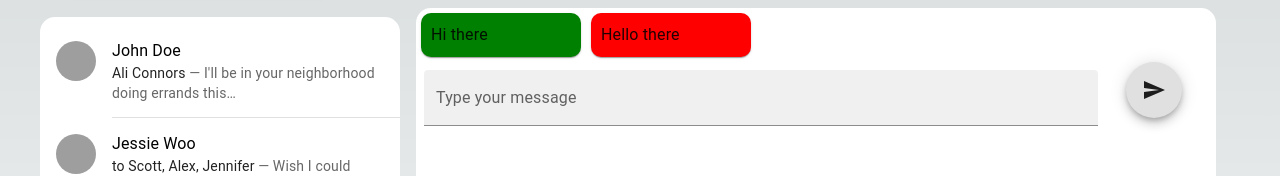
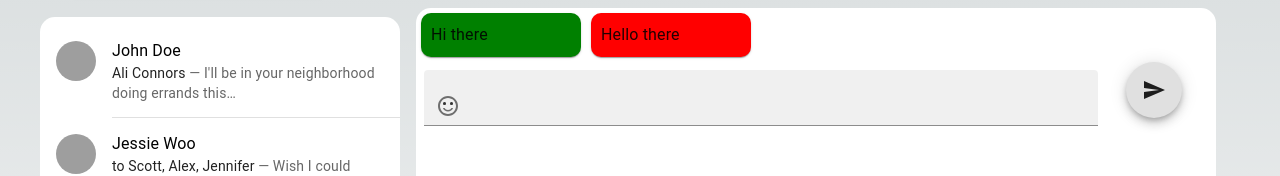
Before and after one commit to bad-eastwind/chatapp_prime, a Next.js app: page / in a window 1280 px wide. Shown: the part 137-313 px from the top of the page. Built offline with nearby package versions, Linux system fonts and the light colour scheme; grey boxes are pictures that could not be loaded.

Commit message:
updated by Anwesh 30 Jun

```diff
--- a/app/UIcomponents/Chatbottom.jsx
+++ b/app/UIcomponents/Chatbottom.jsx
@@ -5,8 +5,9 @@ import * as React from "react";
 import Box from "@mui/material/Box";
 import TextField from '@mui/material/TextField';
 import SearchIcon from '@mui/icons-material/Search';
+import InputAdornment from '@mui/material/InputAdornment';
 import { styled } from "@mui/system";
-
+import { Icon } from "@mui/material";
 // const ExtendedFab = styled(Fab)({
 //   width: "550px", // Set the desired width here
 //   // height: "60px",
@@ -20,14 +21,30 @@ const FabContainer1 = styled('div')({
     gap: '20px', // Set the desired gap between the FABs
   });
 const handleFocus = () => {
-  const label = document.querySelector(".MuiInputLabel-root");
+  const label = document.querySelector("Type your message");
   label.style.display = "none";
 };
 
 const handleBlur = () => {
-  const label = document.querySelector(".MuiInputLabel-root");
+  const label = document.querySelector("Type your message");
   label.style.display = "block";
 };
+
+const TextFieldWithIcon = () => {
+  return (
+    <TextField id="filled-basic"  variant="filled" onFocus={handleFocus} onBlur={handleBlur}
+      InputProps={{
+        startAdornment: (
+          <InputAdornment position="start">
+            <SentimentSatisfiedAltIcon/>
+          </InputAdornment>
+        )
+      }}>
+        Type your message
+      </TextField>
+  );
+};
+
 
 export default function Chatbottom() {
   return (
@@ -39,10 +56,9 @@ export default function Chatbottom() {
       }}
       noValidate
       autoComplete="off">
-      <TextField id="filled-basic" label="Type your message" variant="filled" onFocus={handleFocus} onBlur={handleBlur} sx = {{borderRadius: '30px'}}>
-
-      <SentimentSatisfiedAltIcon sx={{ mr: 1 }} />
-      </TextField>
+        {/* <TextField id="filled-basic" label="Type your message" variant="filled" onFocus={handleFocus} onBlur={handleBlur} sx = {{borderRadius: '30px'}}>
+        </TextField> */}
+      <TextFieldWithIcon />
       </Box>
       </FabContainer1>
     </div>
```
